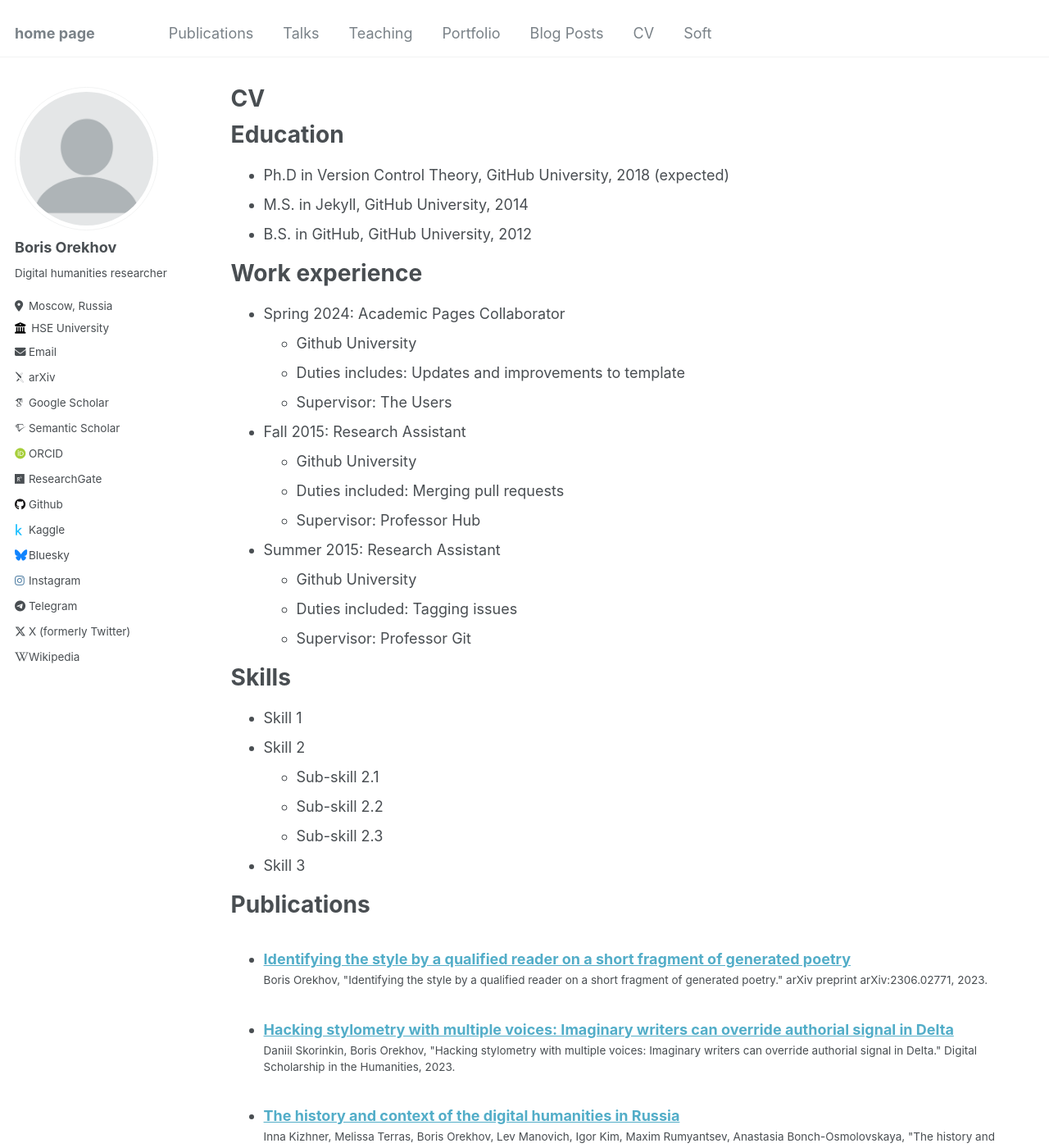
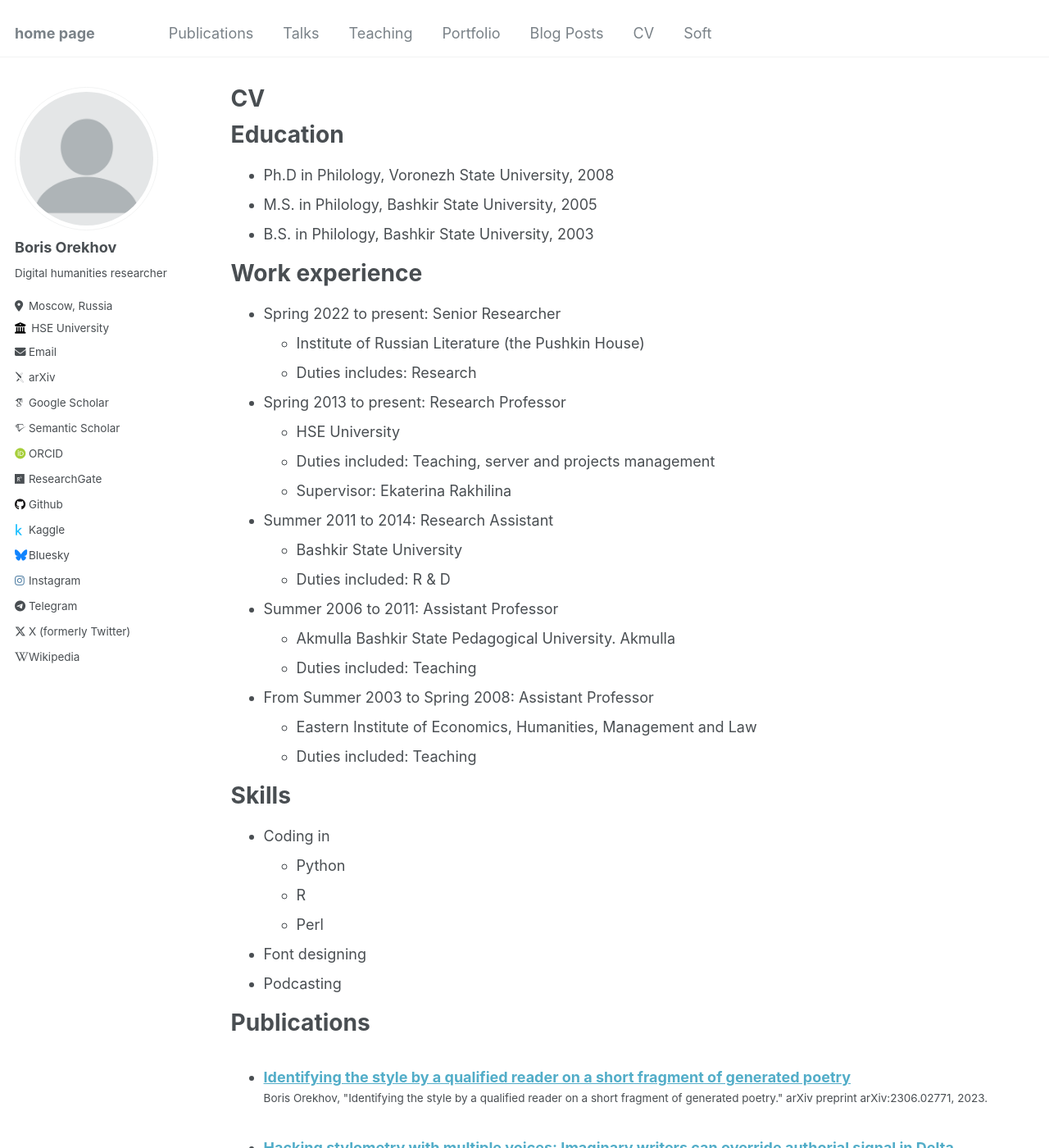
Before and after one commit to nevmenandr/homepage, a Jekyll site: the page built from _pages/cv.md, in a window 1280 px wide and 1400 px high. Shown: the whole window at 82% size. Built offline with Jekyll 4.4.1, drawn with Linux system fonts in a browser that asks for light colours; some web fonts are replaced.

Commit message:
Update cv.md

```diff
--- a/_pages/cv.md
+++ b/_pages/cv.md
@@ -11,35 +11,43 @@ redirect_from:
 
 Education
 ======
-* Ph.D in Version Control Theory, GitHub University, 2018 (expected)
-* M.S. in Jekyll, GitHub University, 2014
-* B.S. in GitHub, GitHub University, 2012
+* Ph.D in Philology, Voronezh State University, 2008
+* M.S. in Philology, Bashkir State University, 2005
+* B.S. in Philology, Bashkir State University, 2003
 
 Work experience
 ======
-* Spring 2024: Academic Pages Collaborator
-  * Github University
-  * Duties includes: Updates and improvements to template
-  * Supervisor: The Users
+* Spring 2022 to present: Senior Researcher
+  * Institute of Russian Literature (the Pushkin House)
+  * Duties includes: Research
 
-* Fall 2015: Research Assistant
-  * Github University
-  * Duties included: Merging pull requests
-  * Supervisor: Professor Hub
+* Spring 2013 to present: Research Professor
+  * HSE University
+  * Duties included: Teaching, server and projects management
+  * Supervisor: Ekaterina Rakhilina
 
-* Summer 2015: Research Assistant
-  * Github University
-  * Duties included: Tagging issues
-  * Supervisor: Professor Git
+* Summer 2011 to 2014: Research Assistant
+  * Bashkir State University
+  * Duties included: R & D
+
+* Summer 2006 to 2011: Assistant Professor
+  * Akmulla Bashkir State Pedagogical University. Akmulla
+  * Duties included: Teaching
+
+* From Summer 2003 to Spring 2008: Assistant Professor
+  * Eastern Institute of Economics, Humanities, Management and Law
+  * Duties included: Teaching
+
 
 Skills
 ======
-* Skill 1
-* Skill 2
-  * Sub-skill 2.1
-  * Sub-skill 2.2
-  * Sub-skill 2.3
-* Skill 3
+
+* Coding in
+  * Python
+  * R
+  * Perl
+* Font designing
+* Podcasting
 
 Publications
 ======
```
